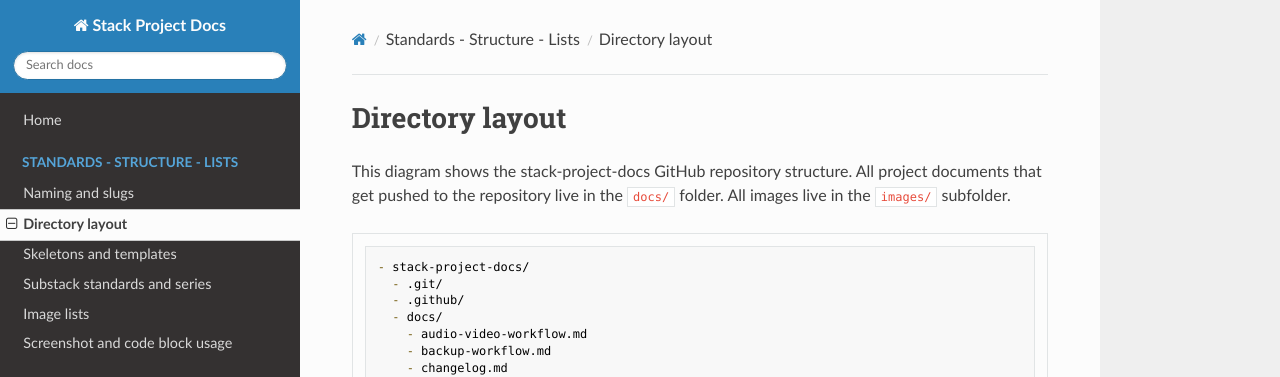
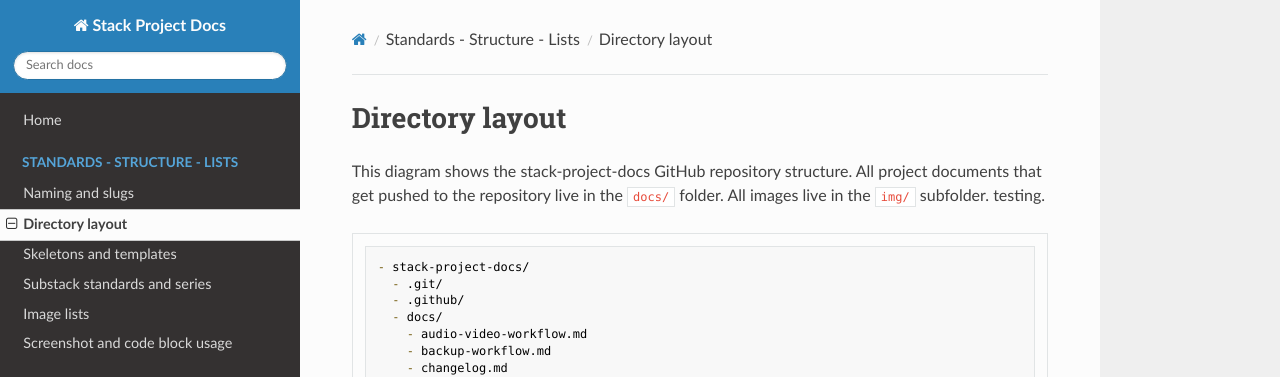
Before and after one commit to john-tech-writer/stack-project-docs, an MkDocs documentation site: the page built from docs/directory-layout.md, in a window 1280 px wide and 900 px high. Shown: the top 377 px of the window. Built offline with MkDocs 1.6.1, drawn with Linux system fonts in a browser that asks for light colours; nearby versions of some CDN libraries.

Commit message:
minor revs

````diff
--- a/docs/directory-layout.md
+++ b/docs/directory-layout.md
@@ -1,6 +1,6 @@
 # Directory layout
 
-This diagram shows the stack-project-docs GitHub repository structure. All project documents that get pushed to the repository live in the `docs/` folder. All images live in the `images/` subfolder.
+This diagram shows the stack-project-docs GitHub repository structure. All project documents that get pushed to the repository live in the `docs/` folder. All images live in the `img/` subfolder. testing.
 
 ```
 - stack-project-docs/
````
Also changed, not shown: README.md (+1 -1 lines).
